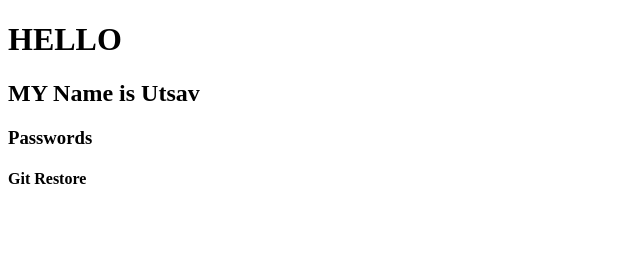
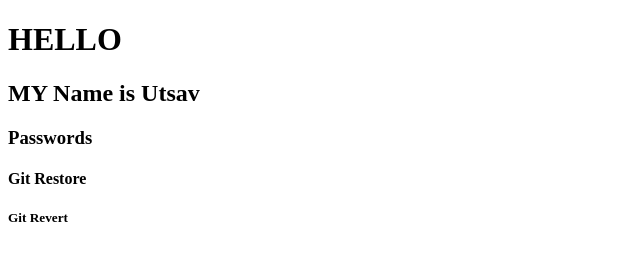
Before and after one commit to ItsTechUtsav/Git-WorkFlow, a plain HTML site: page index.html in a window 1280 px wide. Shown: the full height of the page, 0-640 px from the left. Drawn offline with Linux system fonts and the light colour scheme.

Commit message:
chech revert

```diff
--- a/index.html
+++ b/index.html
@@ -10,5 +10,6 @@
     <h2>MY Name is Utsav</h2>
     <h3>Passwords</h3>
     <h4>Git Restore</h4>
+    <h5>Git Revert </h5>
   </body>
 </html>
```
Also changed, not shown: s.css (added).
